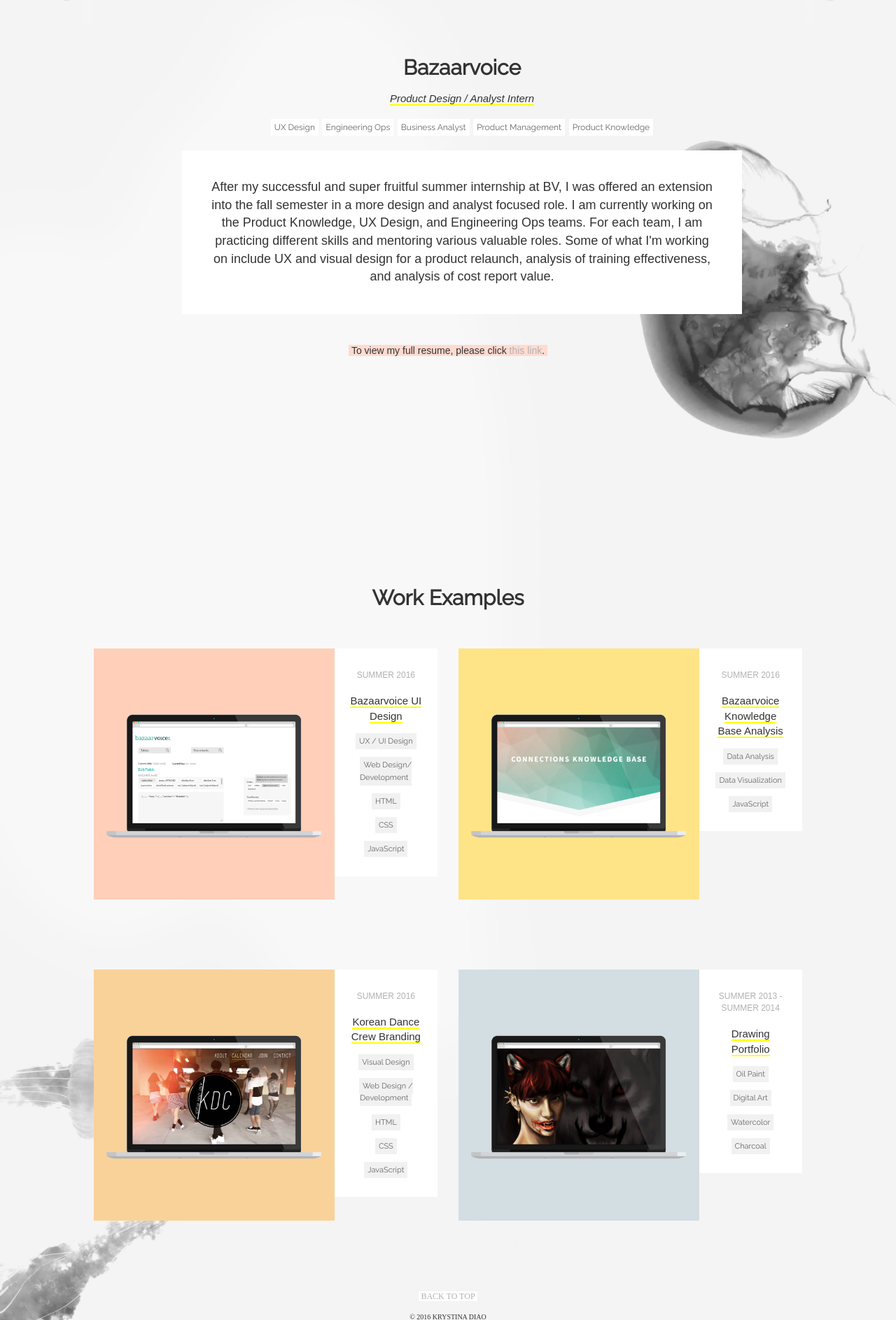
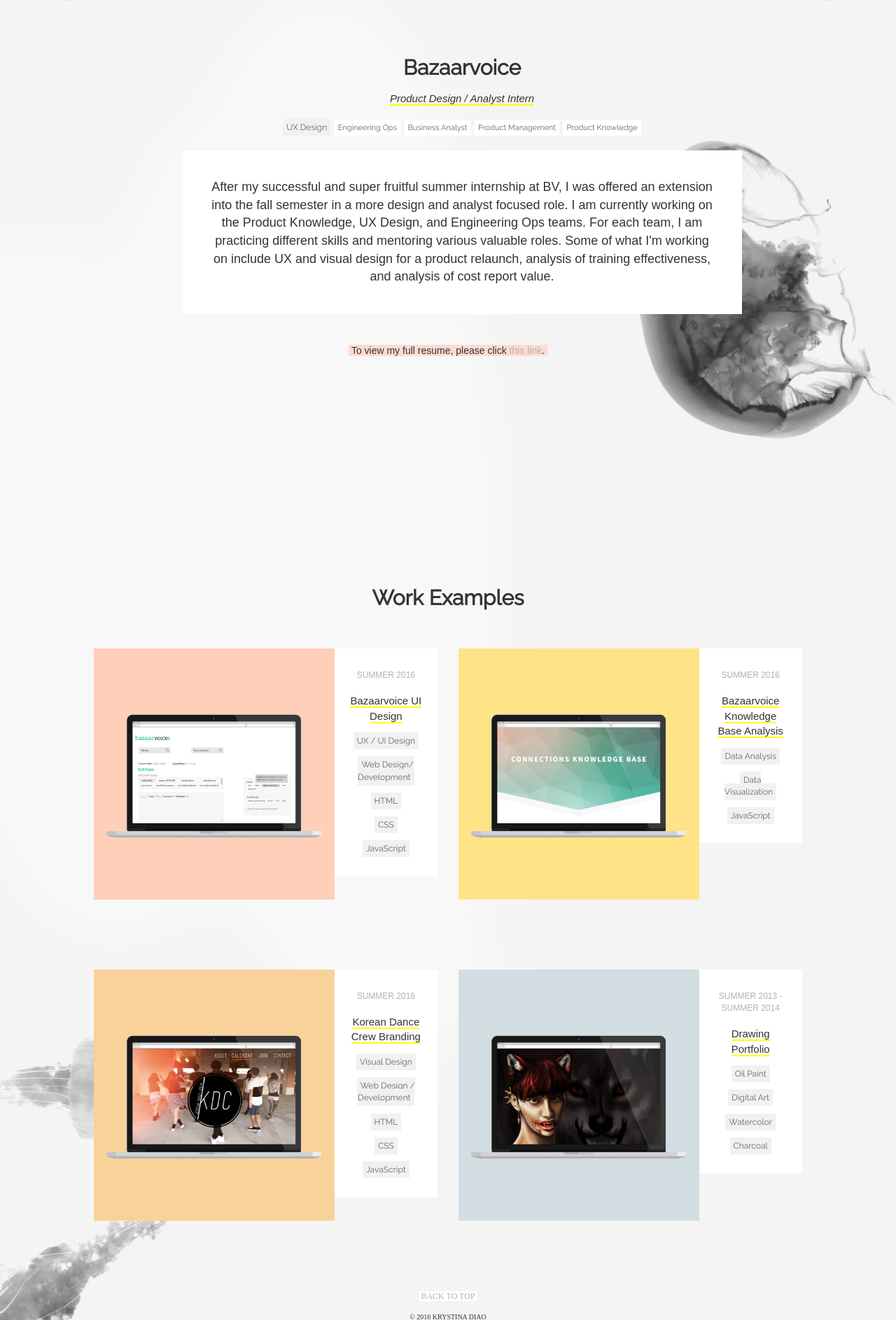
Before and after one commit to krystinadiao/krystinadiao.github.io, a PHP site: page / in a window 1280 px wide. Shown: the part 1150-3037 px from the top of the page at 70% size. Run offline with PHP 8.4, Linux system fonts and the light colour scheme; some libraries are stand-ins or nearby versions; some web fonts are replaced.

Commit message:
no message

```diff
--- a/index.html
+++ b/index.html
@@ -104,9 +104,9 @@
 								<h2>Tape Solutions</h2>
 								<em><span>Operations Intern</span></em>
 								<p>
-									<span class="category">Marketing / Branding</span>
-									<span class="category">Marketing Analytics</span>
-									<span class="category">Operations Management</span>
+									<span class="category1">Marketing / Branding</span>
+									<span class="category1">Marketing Analytics</span>
+									<span class="category1">Operations Management</span>
 								</p><br/>
 								<p><div class="text">
 									My first internship, though very disparate in the direction I am pursuing now, gave me the opportunity to wear tons of different hats - from accounting to marketing to operations.
@@ -117,9 +117,9 @@
 								<h2>The Johnson Center for Child Health & Development</h2>
 								<em><span>Web Development Intern</span></em>
 								<p>
-									<span class="category">Marketing / Branding</span>
-									<span class="category">Visual Design</span>
-									<span class="category">Wordpress</span>
+									<span class="category1">Marketing / Branding</span>
+									<span class="category1">Visual Design</span>
+									<span class="category1">Wordpress</span>
 								</p><br/>
 
 								<p><div class="text">
@@ -131,9 +131,9 @@
 								<h2>Bazaarvoice</h2>
 								<em><span>Traning Analyst Intern</span></em>
 								<p>
-									<span class="category">Interface Design</span>
-									<span class="category">Analyst</span>
-									<span class="category">Product Knowledge</span>
+									<span class="category1">Interface Design</span>
+									<span class="category1">Analyst</span>
+									<span class="category1">Product Knowledge</span>
 								</p><br/>
 								<p><div class="text">
 									I learned a lot from my summer at Bazaarvoice, and was able to better hone my interests and develop my skills. My main project was conducting an analysis of the effectiveness of a newly implemented knowledge base.  These numbers were then utilized to generate data visualizations via JS, and they have since been used by the CTO and shared with the CEO to signify the importance of knowledge bases.
@@ -146,10 +146,10 @@
 
 								<p>
 									<span class="category">UX Design</span>
-									<span class="category">Engineering Ops</span>
-									<span class="category">Business Analyst</span>
-									<span class="category">Product Management</span>
-									<span class="category">Product Knowledge</span>
+									<span class="category1">Engineering Ops</span>
+									<span class="category1">Business Analyst</span>
+									<span class="category1">Product Management</span>
+									<span class="category1">Product Knowledge</span>
 								</p><br/>
 								<p><div class="text">
 
@@ -195,11 +195,11 @@
 						    SUMMER 2016<br/><br/>
 
 						    <span class="underline">Bazaarvoice UI Design</span></a><br/><br/>
-						    <span class="category1">UX / UI Design</span><br/><br/>
-						    <span class="category1">Web Design/ Development</span><br/><br/>
-						    <span class="category1">HTML</span><br/><br/>
-						    <span class="category1">CSS</span><br/><br/>
-						    <span class="category1">JavaScript</span>
+						    <span class="category">UX / UI Design</span><br/><br/>
+						    <span class="category">Web Design/ Development</span><br/><br/>
+						    <span class="category">HTML</span><br/><br/>
+						    <span class="category">CSS</span><br/><br/>
+						    <span class="category">JavaScript</span>
 						  </div>
 						  </div>
 						</div>
@@ -210,9 +210,9 @@
 						      <div class="preview-right">
 						      SUMMER 2016<br/><br/>
 						      <span class="underline">Bazaarvoice Knowledge Base Analysis</span></a><br/><br/>
-						      <span class="category1">Data Analysis</span><br/><br/>
-						      <span class="category1">Data Visualization</span><br/><br/>
-						      <span class="category1">JavaScript</span>
+						      <span class="category">Data Analysis</span><br/><br/>
+						      <span class="category">Data Visualization</span><br/><br/>
+						      <span class="category">JavaScript</span>
 						    </div>
 						  </div>
 						</div>
@@ -224,11 +224,11 @@
 							<div class="preview-right">
 							SUMMER 2016<br/><br/>
 							<span class="underline">Korean Dance Crew Branding</span></a><br/><br/>
-							<span class="category1">Visual Design</span><br/><br/>
-							<span class="category1">Web Design / Development</span><br/><br/>
-							<span class="category1">HTML</span><br/><br/>
-							<span class="category1">CSS</span><br/><br/>
-							<span class="category1">JavaScript</span>
+							<span class="category">Visual Design</span><br/><br/>
+							<span class="category">Web Design / Development</span><br/><br/>
+							<span class="category">HTML</span><br/><br/>
+							<span class="category">CSS</span><br/><br/>
+							<span class="category">JavaScript</span>
 						</div>
 					</div>
 				</div>
@@ -240,10 +240,10 @@
 								<div class="preview-right">
 								SUMMER 2013 - SUMMER 2014<br/><br/>
 								<span class="underline">Drawing Portfolio</span></a><br/><br/>
-								<span class="category1">Oil Paint</span><br/><br/>
-								<span class="category1">Digital Art</span><br/><br/>
-								<span class="category1">Watercolor</span><br/><br/>
-								<span class="category1">Charcoal</span>
+								<span class="category">Oil Paint</span><br/><br/>
+								<span class="category">Digital Art</span><br/><br/>
+								<span class="category">Watercolor</span><br/><br/>
+								<span class="category">Charcoal</span>
 							</div>
 						</div>
 
--- a/style.css
+++ b/style.css
@@ -181,9 +181,11 @@ a:hover span{
 }
 
 .container-img img{
-	-webkit-box-shadow: 0px 0px 10px -1px rgba(173,173,173,1);
-	-moz-box-shadow: 0px 0px 10px -1px rgba(173,173,173,1);
-	box-shadow: 0px 0px 10px -1px rgba(173,173,173,1);
+	-webkit-box-shadow: 0px 0px 83px -8px rgba(224,224,224,1);
+	-moz-box-shadow: 0px 0px 83px -8px rgba(224,224,224,1);
+	box-shadow: 0px 0px 83px -8px rgba(224,224,224,1);
+	margin:2%;
+
 }
 
 .container-dark{
@@ -470,7 +472,7 @@ a.image:hover{
   font-size:12px;
   color:#656565;
   font-family:"raleway";
-  background-color:#fff;
+  background-color:#f1f1f1;
 	-webkit-transition: 1s; /* Safari */
 	transition: 1s;
 	-moz-transform:1s;
@@ -479,7 +481,7 @@ a.image:hover{
 }
 
 .category:hover{
-  background-color:#f1f1f1;
+  background-color:#d8d8d8;
 
 }
 
@@ -488,7 +490,7 @@ a.image:hover{
   font-size:11px;
   color:#656565;
   font-family:"raleway";
-  background-color:#f1f1f1;
+  background-color:#fff;
 
 	-webkit-transition: 1s; /* Safari */
 	transition: 1s;
@@ -498,7 +500,7 @@ a.image:hover{
 }
 
 .category1:hover{
-	background-color:#d8d8d8;
+	background-color:#f1f1f1;
 
 }
 
```
Also changed, not shown: bv-interface.html (+14 -14 lines).
